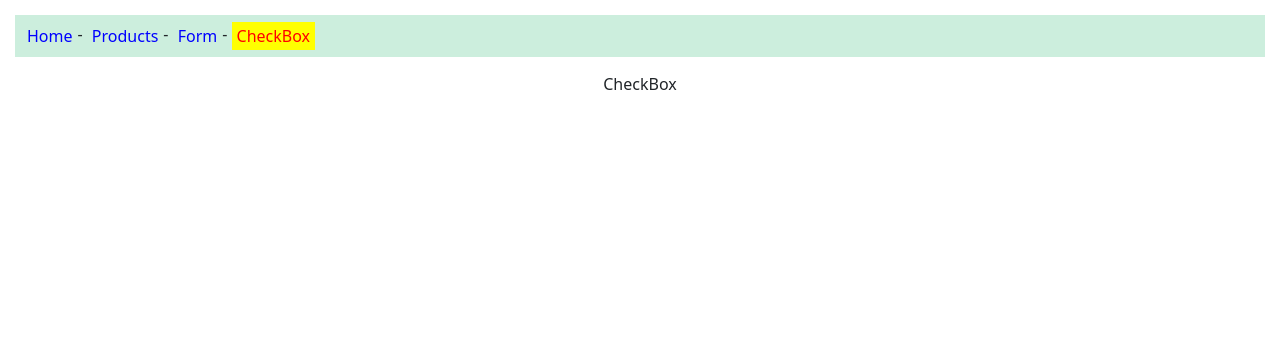
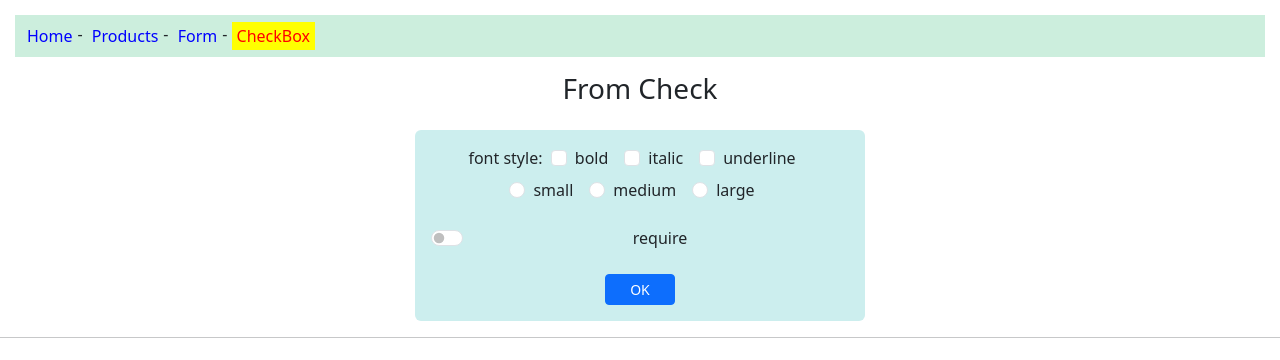
Before and after one commit to jayrboy/app2-component, a React (Create React App) app: page /checkbox in a window 1280 px wide. Shown: the top 360 px of the page. Built offline with nearby package versions, Linux system fonts and the light colour scheme.

Commit message:
Add FormCheck.js

```diff
--- a/src/App.js
+++ b/src/App.js
@@ -24,7 +24,6 @@
   return (
     <userContext.Provider value={[user, setUser]}>
       <RouterNavLink />
-
       {/* <RouterLink /> */}
       {/* <RouterNavLink /> */}
       {/* <FormSearch /> */}
--- /dev/null
+++ b/src/checkbox/CheckBox.js
@@ -0,0 +1,11 @@
+import FormCheck from './FormCheck'
+
+const CheckBox = () => {
+  return (
+    <div style={{ textAlign: 'center' }}>
+      <FormCheck />
+      <hr />
+    </div>
+  )
+}
+export default CheckBox
--- /dev/null
+++ b/src/checkbox/FormCheck.js
@@ -0,0 +1,110 @@
+/* eslint-disable */
+import { useRef } from 'react'
+
+export default function FormCheck() {
+  const switchReq = useRef()
+  const styles = ['bold', 'italic', 'underline']
+  const sizes = ['small', 'medium', 'large']
+  let checkedStyles = []
+  let checkedSize = ''
+
+  const onChangeCheck = (event) => {
+    let checked = event.target.checked
+    let value = event.target.value
+    let idx = checkedStyles.indexOf(value)
+
+    if (checked && idx === -1) {
+      checkedStyles.push(value)
+    } else {
+      checkedStyles.splice(idx, 1)
+    }
+  }
+  //สำหรับจัดการอีเวนต์ของ radio ถ้าเกิดกับรายการใด รายการนั้นจะมีสถานะเป็น on
+  //จึงเอาค่าไปเก็บแทนค่าเดิมได้เลย เพราะ radio เลือกได้เพียงรายการเดียว
+  const onChangeRadio = (event) => {
+    checkedSize = event.target.value
+  }
+  //เมื่อคลิกปุ่ม OK ถ้า switch เป็น on ให้ตรวจสอบว่า
+  //เลือกรายการครบทุกกลุ่มหรือไม่
+  const onClickButton = () => {
+    if (switchReq.current.checked) {
+      if (checkedStyles.length === 0) {
+        alert('Please select style')
+        return
+      } else if (checkedSize === '') {
+        alert('Please select size')
+        return
+      }
+    }
+    let msg = 'selected style(s): ' + checkedStyles.join(',')
+    msg += '\nselected size: ' + checkedSize
+    alert(msg)
+  }
+
+  return (
+    <>
+      <h3>From Check</h3>
+      <div
+        className="mt-4 mx-auto p-3 rounded"
+        style={{ width: '450px', background: '#cee' }}
+      >
+        <form>
+          <span>font style:</span>&nbsp;&nbsp;
+          {styles.map((st, i) => {
+            return (
+              <div key={i} className="form-check form-check-inline mb-2">
+                <input
+                  type="checkbox"
+                  id={'check' + i}
+                  value={st}
+                  className="form-check-input"
+                  onChange={onChangeCheck}
+                />
+                <label htmlFor={'radio' + i} className="from-check-label">
+                  {st}
+                </label>
+              </div>
+            )
+          })}
+          <br />
+          {sizes.map((sz, i) => {
+            return (
+              <div className="form-check form-check-inline mb-2">
+                <input
+                  type="radio"
+                  id={'check' + i}
+                  value={sz}
+                  className="form-check-input"
+                  onChange={onChangeRadio}
+                />
+                <label htmlFor={'radio' + i} className="from-check-label">
+                  {sz}
+                </label>
+              </div>
+            )
+          })}
+          <div className="form-check form-switch mt-3">
+            <input
+              type="checkbox"
+              id="sw"
+              value="require"
+              className="form-check-input"
+              ref={switchReq}
+            />
+            <label htmlFor="sw" className="form-check-label">
+              require
+            </label>
+          </div>
+          <div className="text-center mt-4">
+            <button
+              className="btn btn-primary btn-sm px-4"
+              onClick={onClickButton}
+            >
+              OK
+            </button>
+          </div>
+        </form>
+      </div>
+    </>
+  )
+}
--- a/src/router/CheckBox.js
+++ /dev/null
@@ -1,4 +0,0 @@
-const CheckBox = () => {
-  return <div style={{ textAlign: 'center' }}>CheckBox</div>
-}
-export default CheckBox
--- a/src/router/Router.js
+++ b/src/router/Router.js
@@ -4,7 +4,7 @@
 import Navigate from './Navigate'
 import Product from './Product'
 import Form from './Form'
-import CheckBox from './CheckBox'
+import CheckBox from '../checkbox/CheckBox'
 
 const RouterLink = () => {
   const navStyle = {
```
